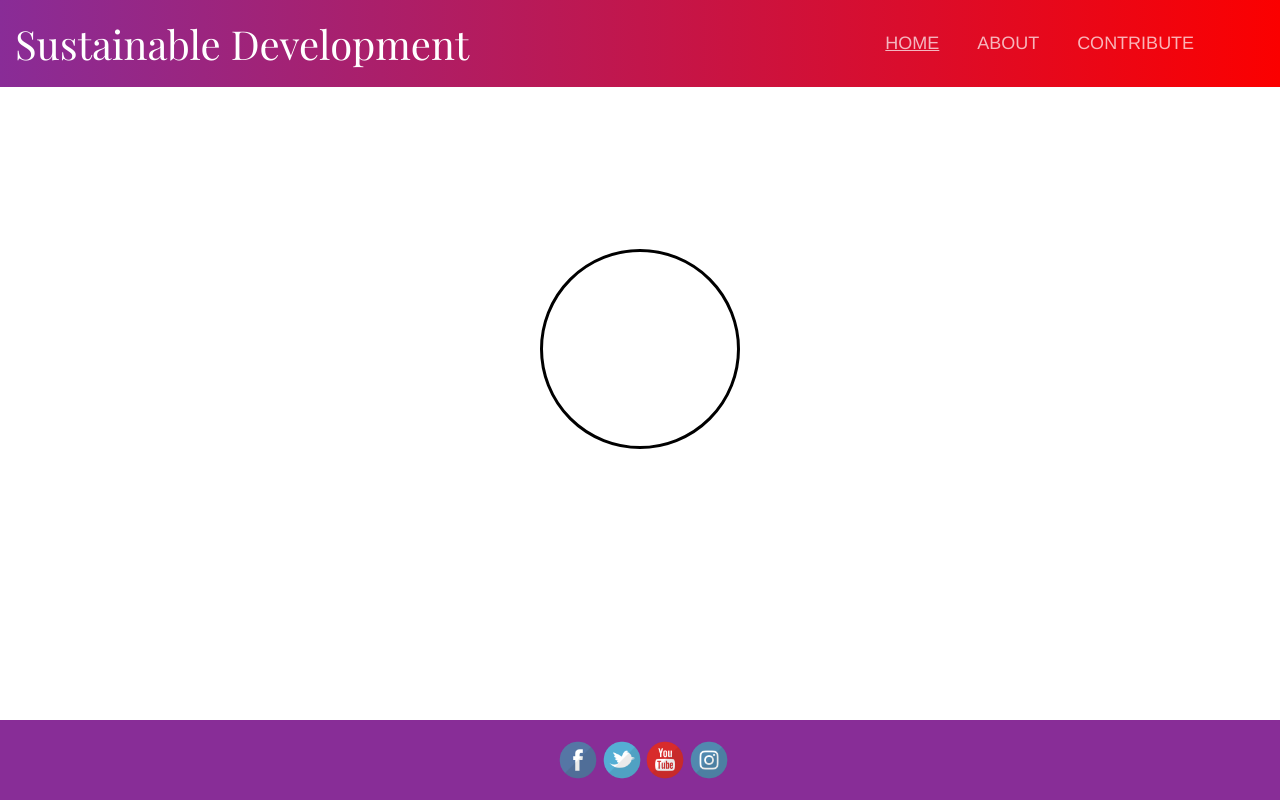
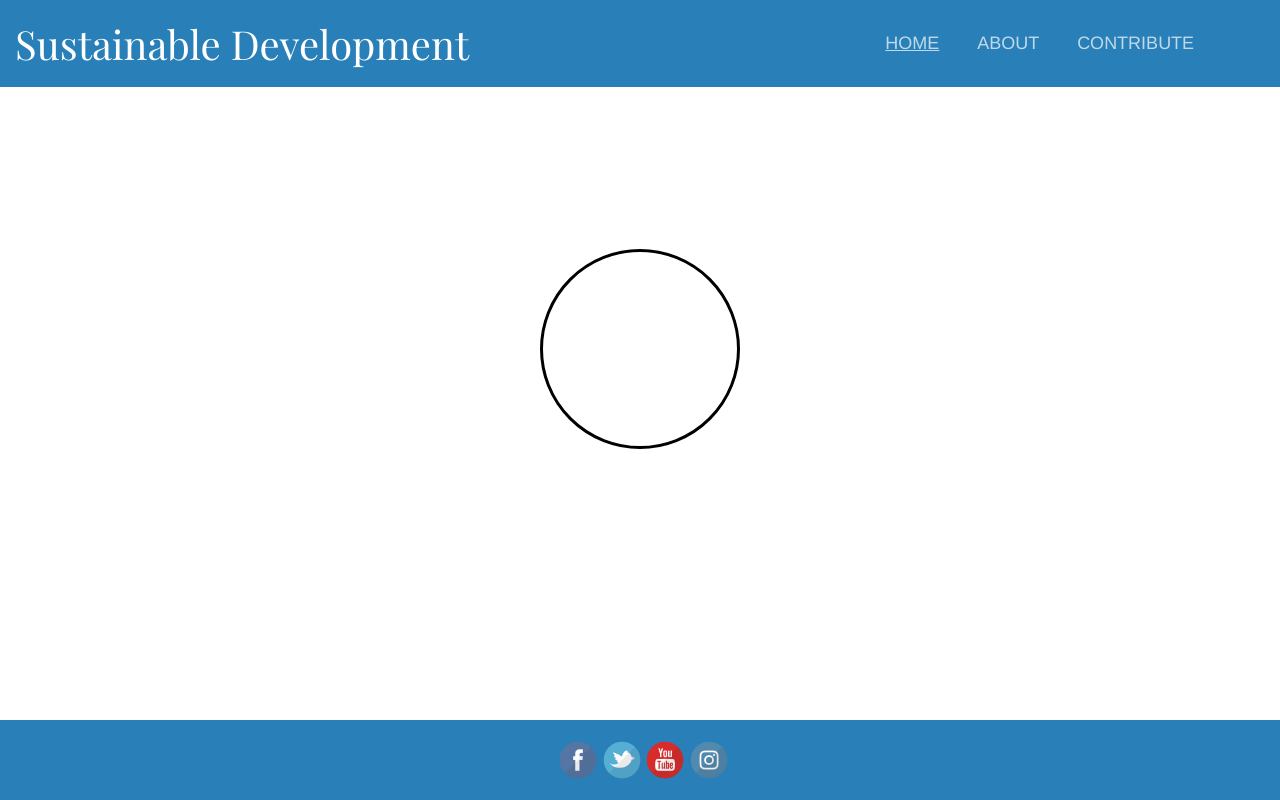
Before and after one commit to kSinghParth/MozillaWebMakerParty, a Flask app: page / in a window 1280 px wide. Run offline with Flask 2, Linux system fonts and the light colour scheme; some libraries are stand-ins or nearby versions.

Commit message:
Colour scheme

```diff
--- a/app/templates/static/css/Styling.css
+++ b/app/templates/static/css/Styling.css
@@ -3,11 +3,8 @@
 	height: 100%;
 }
 div.container{
-	background: rgb(137,44,151); /* For browsers that do not support gradients */
-  background: -webkit-linear-gradient(left, rgb(137,44,151) , rgb(251,0,0)); /* For Safari 5.1 to 6.0 */
-  background: -o-linear-gradient(right, rgb(137,44,151), rgb(251,0,0)); /* For Opera 11.1 to 12.0 */
-  background: -moz-linear-gradient(right, rgb(137,44,151), rgb(251,0,0)); /* For Firefox 3.6 to 15 */
-  background: linear-gradient(to right, rgb(137,44,151) , rgb(251,0,0)); /* Standard syntax */
+	background: #2980b9; /* For browsers that do not support gradients */
+   /* Standard syntax */
 	margin: 0px;
 	width: 100%;
 
@@ -93,7 +90,7 @@ a{
 div.third {
 	text-align: center;
 	width: 100%;
-	background-color: rgb(136,45,151);
+	background-color: #2980b9;
 	position: absolute;
 	bottom: 0px;
 
```
